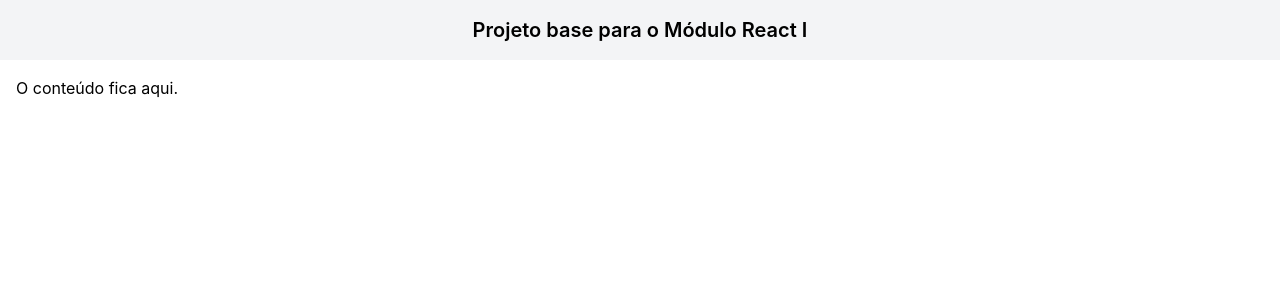
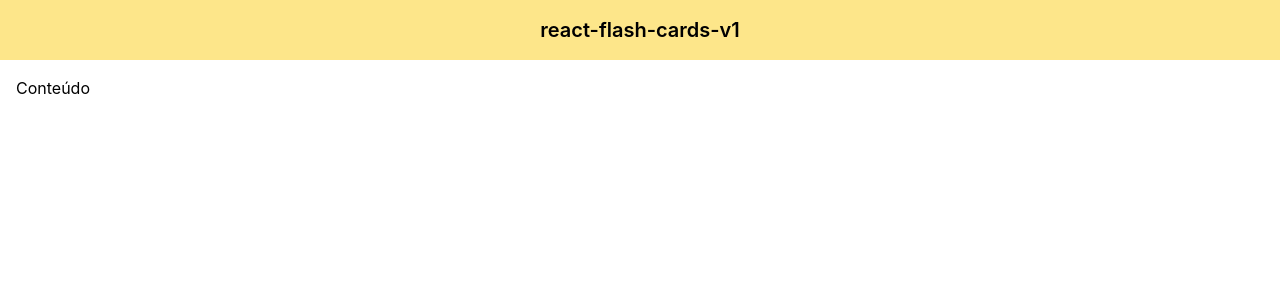
Before and after one commit to filipef9/igti-react-flashcards, a React (Create React App) app: page / in a window 1280 px wide. Shown: the top 300 px of the page. Built offline with nearby package versions, Linux system fonts and the light colour scheme.

Commit message:
Refactoring da página FlashCardsPage.

```diff
--- a/src/pages/FlashCardsPage.jsx
+++ b/src/pages/FlashCardsPage.jsx
@@ -1,20 +1,12 @@
+import Header from '../components/Header';
+import Main from '../components/Main';
+
 const FlashCardsPage = () => {
   return (
-    <div>
-      <header>
-        <div className="bg-gray-100 mx-auto p-4">
-          <h1 className="text-center font-semibold text-xl">
-            Projeto base para o Módulo React I
-          </h1>
-        </div>
-      </header>
-
-      <main>
-        <div className="container mx-auto p-4">
-          <h2>O conteúdo fica aqui.</h2>
-        </div>
-      </main>
-    </div>
+    <>
+      <Header>react-flash-cards-v1</Header>
+      <Main>Conteúdo</Main>
+    </>
   );
 };
 
```
